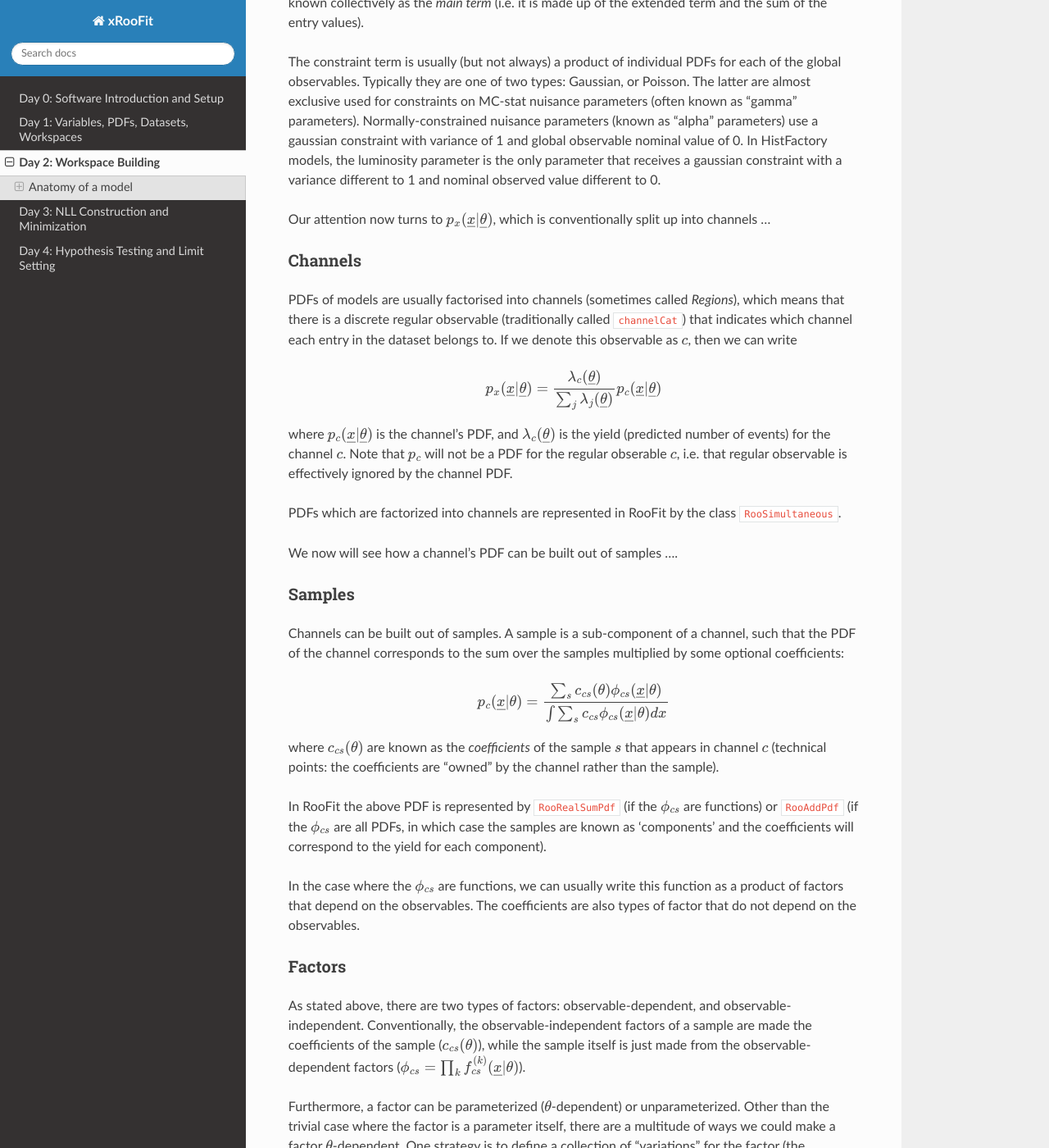
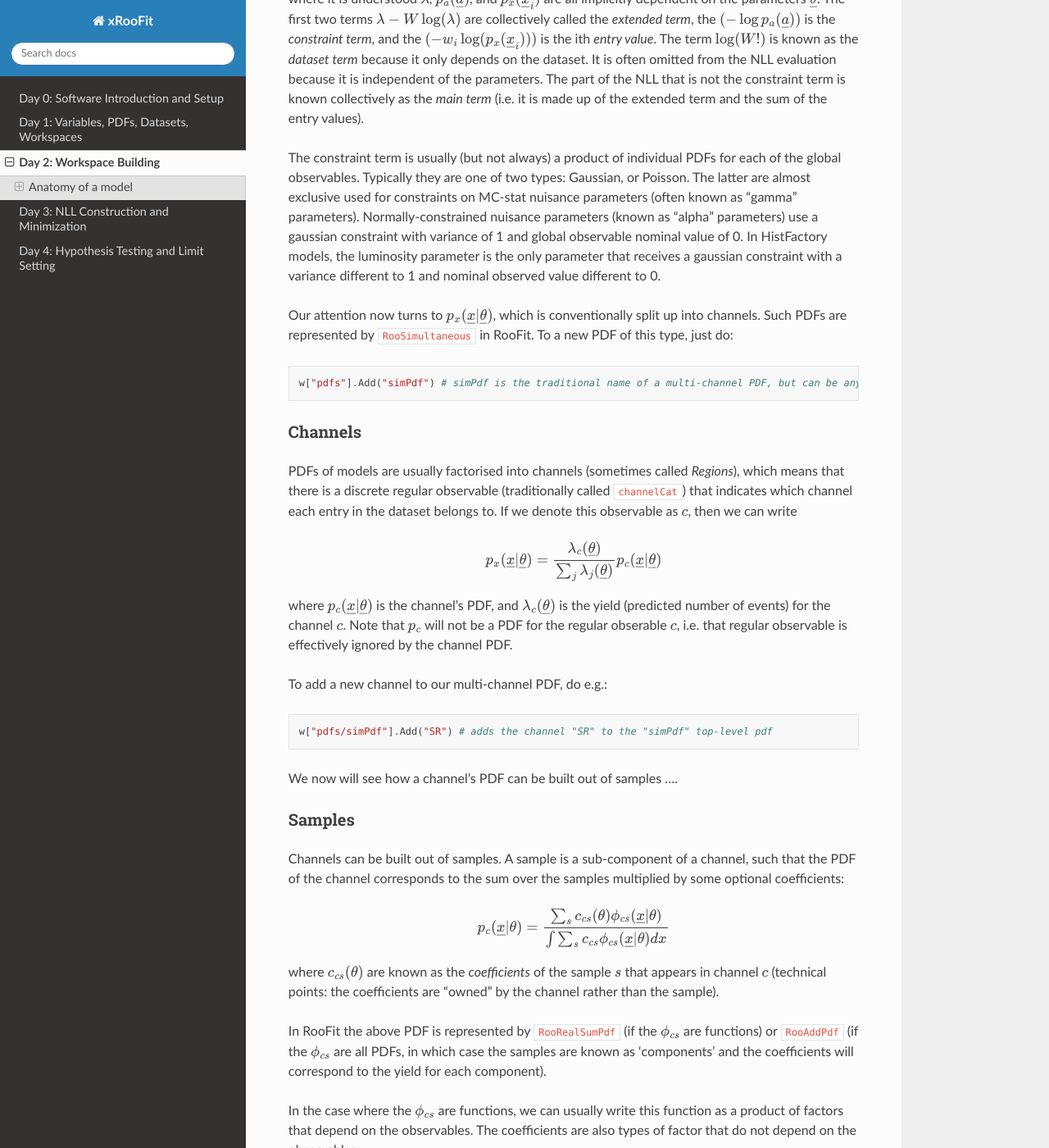
Before and after one commit to will-cern/xroofit-readthedocs, a Sphinx documentation site: the page built from docs/source/workspaceBuilding.rst, in a window 1280 px wide and 1400 px high, scrolled down 805 px. Shown: the whole window at 82% size. Built offline with Sphinx 7.4.7 and the Read the Docs theme 3.1.0, drawn with Linux system fonts in a browser that asks for light colours; some of the changed text lies outside the part shown.

Commit message:
Update workspaceBuilding.rst

```diff
--- a/docs/source/workspaceBuilding.rst
+++ b/docs/source/workspaceBuilding.rst
@@ -5,7 +5,12 @@
 
 We start by creating a new ``RooWorkspace`` owned by an ``xRooNode`` smart pointer:
 
+.. code-block:: python
 
+  import ROOT
+  import ROOT as XRF # or for ROOT's implementation of xRooFit, do: import ROOT.Experimental.XRooFit as XRF
+
+  w = XRF.xRooNode("RooWorkspace","combined","my workspace")
 
 
 Anatomy of a model
@@ -30,7 +35,11 @@
 
 The constraint term is usually (but not always) a product of individual PDFs for each of the global observables. Typically they are one of two types: Gaussian, or Poisson. The latter are almost exclusive used for constraints on MC-stat nuisance parameters (often known as "gamma" parameters). Normally-constrained nuisance parameters (known as "alpha" parameters) use a gaussian constraint with variance of 1 and global observable nominal value of 0. In HistFactory models, the luminosity parameter is the only parameter that receives a gaussian constraint with a variance different to 1 and nominal observed value different to 0.
 
-Our attention now turns to :math:`p_x(\underline{x}|\underline{\theta})`, which is conventionally split up into channels ...
+Our attention now turns to :math:`p_x(\underline{x}|\underline{\theta})`, which is conventionally split up into channels. Such PDFs are represented by ``RooSimultaneous`` in RooFit. To a new PDF of this type, just do:
+
+.. code-block:: python
+
+  w["pdfs"].Add("simPdf") # simPdf is the traditional name of a multi-channel PDF, but can be any name.
 
 Channels
 ---------
@@ -42,7 +51,11 @@
 
 where :math:`p_c(\underline{x}|\underline{\theta})` is the channel's PDF, and :math:`\lambda_c(\underline{\theta})` is the yield (predicted number of events) for the channel :math:`c`. Note that :math:`p_c` will not be a PDF for the regular obserable :math:`c`, i.e. that regular observable is effectively ignored by the channel PDF.
 
-PDFs which are factorized into channels are represented in RooFit by the class ``RooSimultaneous``.
+To add a new channel to our multi-channel PDF, do e.g.:
+
+.. code-block:: python
+
+  w["pdfs/simPdf"].Add("SR") # adds the channel "SR" to the "simPdf" top-level pdf
 
 We now will see how a channel's PDF can be built out of samples ....
 
@@ -59,6 +72,12 @@
 In RooFit the above PDF is represented by ``RooRealSumPdf`` (if the :math:`\phi_{cs}` are functions) or ``RooAddPdf`` (if the :math:`\phi_{cs}` are all PDFs, in which case the samples are known as 'components' and the coefficients will correspond to the yield for each component).
 
 In the case where the :math:`\phi_{cs}` are functions, we can usually write this function as a product of factors that depend on the observables. The coefficients are also types of factor that do not depend on the observables.
+
+To add a new sample to a channel, do e.g.:
+
+.. code-block:: python
+
+  w["pdfs/simPdf/SR/samples"].Add("bkg") # adds a "bkg" sample to the "SR" channel in the "simPdf" pdf
 
 Factors
 --------
```
